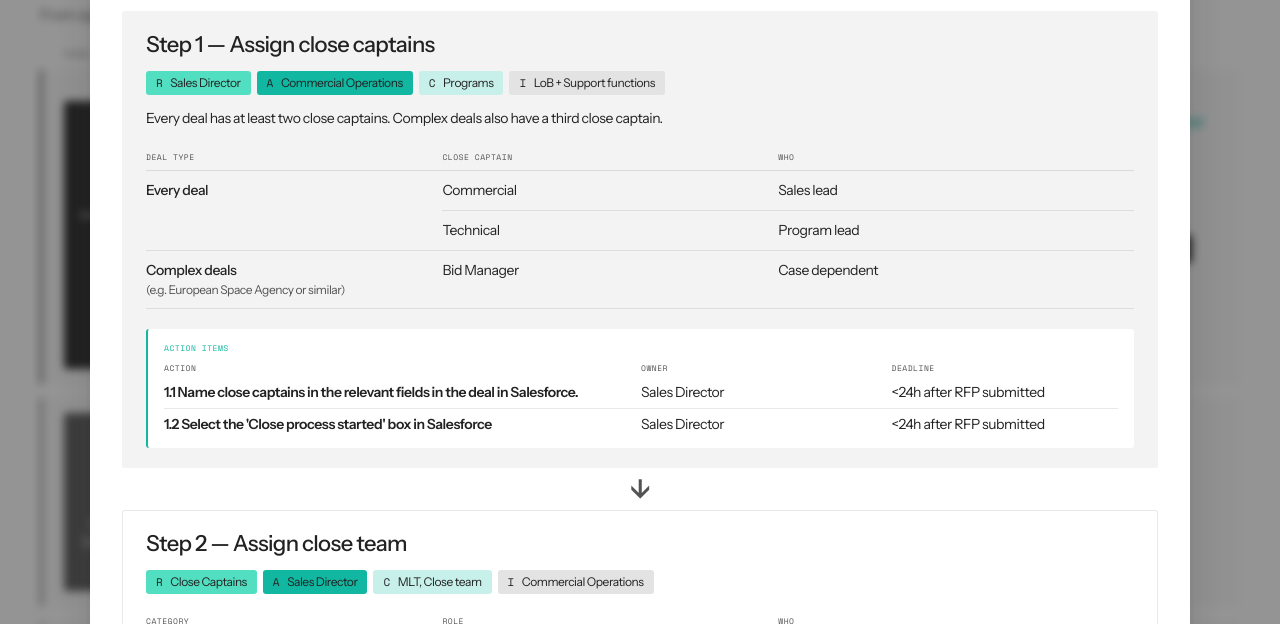
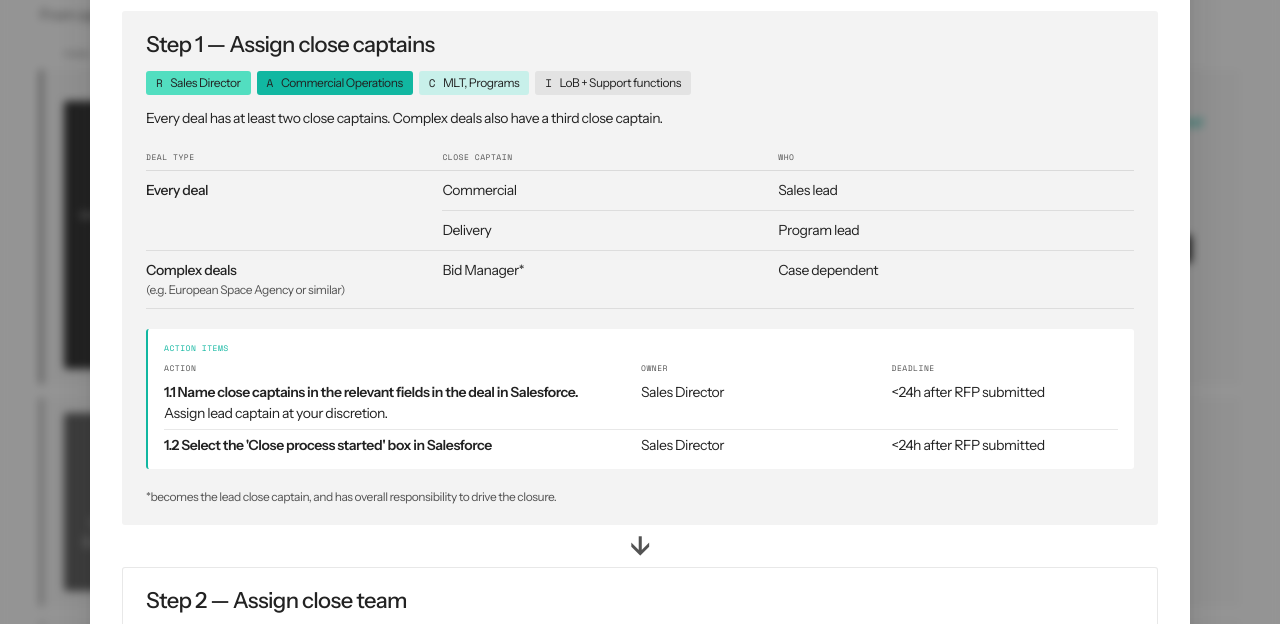
Before and after one commit to tomgreenwood-iceye/Mission-Sales-Process, a plain HTML site: page index.html in a window 1280 px wide. Both pictures are taken after a click on the button "Open Missions Close Process". Shown: the part 105-729 px from the top of the page. Drawn offline with nearby package versions, Linux system fonts and the light colour scheme.

Commit message:
Update index.html

```diff
--- a/index.html
+++ b/index.html
@@ -759,6 +759,18 @@
 
         .action-item-action {
             font-weight: 600;
+        }
+
+        .action-item-note {
+            display: block;
+            margin-top: 2px;
+        }
+
+        .close-process-footnote {
+            margin: 0;
+            font-size: 12px;
+            line-height: 16px;
+            color: var(--iceye-night-black-tint-1);
         }
 
         .action-item-row + .action-item-row {
@@ -1894,14 +1906,14 @@
         const closeProcessData = {
             title: 'Missions Close Process',
             raci: {
-                captains: { R: 'Sales Director', A: 'Commercial Operations', C: 'Programs', I: 'LoB + Support functions' },
+                captains: { R: 'Sales Director', A: 'Commercial Operations', C: 'MLT, Programs', I: 'LoB + Support functions' },
                 teamRoles: { R: 'Close Captains', A: 'Sales Director', C: 'MLT, Close team', I: 'Commercial Operations' },
                 coordination: { R: 'Close Captains', A: 'Sales Director', C: 'MLT, Close team', I: 'Commercial Operations' },
                 timeline: { R: 'Close Captains', A: 'Sales Director', C: 'MLT, Close team', I: 'Commercial Operations' }
             },
             actionItems: {
                 captains: [
-                    { action: 'Name close captains in the relevant fields in the deal in Salesforce.', owner: 'Sales Director', deadline: '&lt;24h after RFP submitted' },
+                    { action: 'Name close captains in the relevant fields in the deal in Salesforce.', note: 'Assign lead captain at your discretion.', owner: 'Sales Director', deadline: '&lt;24h after RFP submitted' },
                     { action: 'Select the \'Close process started\' box in Salesforce', owner: 'Sales Director', deadline: '&lt;24h after RFP submitted' }
                 ],
                 teamRoles: [
@@ -1917,8 +1929,8 @@
                 timeline: [
                     { action: 'Plan the deal-specific closure timeline', owner: 'Close captains (Jointly)', deadline: 'ASAP after 3.3 (Internal kick-off)' },
                     { action: 'Implement the timeline', owner: 'Close captains', deadline: 'As per the closure timeline' },
-                    { action: 'Drive the negos to a close', owner: 'Close captains', deadline: 'As per the closure timeline' },
-                    { action: 'Sign the contract', owner: 'Signatory', deadline: 'As per the closure timeline' }
+                    { action: 'Sign the contract', owner: 'Signatory', deadline: 'As per the closure timeline' },
+                    { action: 'Run the Internal KO', owner: 'Program Manager', deadline: 'As per the closure timeline' }
                 ]
             },
             rules: [
@@ -1928,9 +1940,10 @@
             ],
             roles: [
                 { category: 'Close captains', role: 'Commercial close captain', who: 'Sales Director / Manager' },
-                { category: 'Close captains', role: 'Technical close captain', who: 'Program Manager' },
+                { category: 'Close captains', role: 'Delivery close captain', who: 'Program Manager' },
                 { category: 'Close captains', role: '(Bid Manager)', who: 'Case dependent' },
                 { category: 'Contributors', role: 'Local Leadership', who: 'Country CEO' },
+                { category: 'Contributors', role: 'Gov. Affairs Lead', who: 'Dir. Gov. Affairs (as needed)' },
                 { category: 'Contributors', role: 'Legal Lead', who: 'Associate General Counsel (Commercial)' },
                 { category: 'Contributors', role: 'Finance Lead', who: 'VP Finance / LoB Finance Partner' },
                 { category: 'Contributors', role: 'Sales Engineering Lead', who: 'Sales Engineering' },
@@ -1952,18 +1965,18 @@
             timelineSteps: [
                 {
                     action: 'Define Heads of Terms (HOT) with customer (scope, requirements and pricing)',
-                    owner: 'Close captains',
+                    owner: 'Close captains, Legal',
                     label: '4-week period from signature minus 10 weeks to minus 6 weeks',
                     gantt: { type: 'span', from: -10, to: -6 }
                 },
                 {
-                    action: 'Agree Heads of Terms (HOT)',
-                    owner: 'Close captains',
+                    action: 'Agree Heads of Terms (HOT) with customer',
+                    owner: 'Close captains, Legal',
                     label: 'Signature minus 6 weeks',
                     gantt: { type: 'point', at: -6 }
                 },
                 {
-                    action: 'Schedule customer negotiation meetings',
+                    action: 'Schedule customer negotiation meetings (define the purpose for each)',
                     owner: 'Close captains',
                     label: '1-week block at signature minus 8 weeks',
                     gantt: { type: 'span', from: -8, to: -7 }
@@ -2342,7 +2355,10 @@
                         </div>
                         ${items.map((item, i) => `
                             <div class="action-item-fields action-item-row">
-                                <span class="action-item-action">${stepNumber}.${i + 1} ${item.action}</span>
+                                <span>
+                                    <span class="action-item-action">${stepNumber}.${i + 1} ${item.action}</span>
+                                    ${item.note ? `<span class="action-item-note">${item.note}</span>` : ''}
+                                </span>
                                 <span>${item.owner}</span>
                                 <span>${item.deadline}</span>
                             </div>
@@ -2421,17 +2437,18 @@
                                 <td>Sales lead</td>
                             </tr>
                             <tr>
-                                <td class="col-role">Technical</td>
+                                <td class="col-role">Delivery</td>
                                 <td>Program lead</td>
                             </tr>
                             <tr class="category-start">
                                 <td class="col-category">Complex deals <span class="col-category-note">(e.g. European Space Agency or similar)</span></td>
-                                <td class="col-role">Bid Manager</td>
+                                <td class="col-role">Bid Manager*</td>
                                 <td>Case dependent</td>
                             </tr>
                         </tbody>
                     </table>
                     ${renderActionItems('captains', 1)}
+                    <p class="close-process-footnote">*becomes the lead close captain, and has overall responsibility to drive the closure.</p>
                 </section>
                 <div class="close-process-step-arrow" aria-hidden="true">↓</div>
                 <section class="close-process-section">
```
